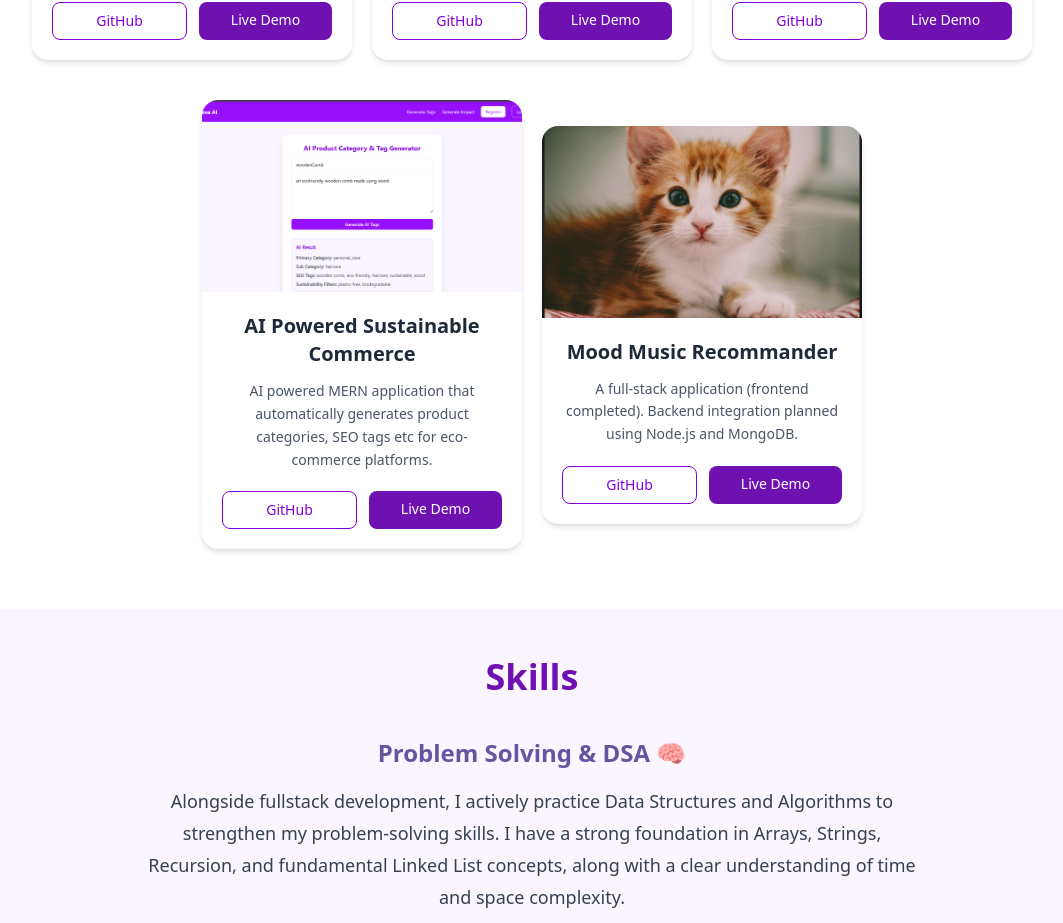
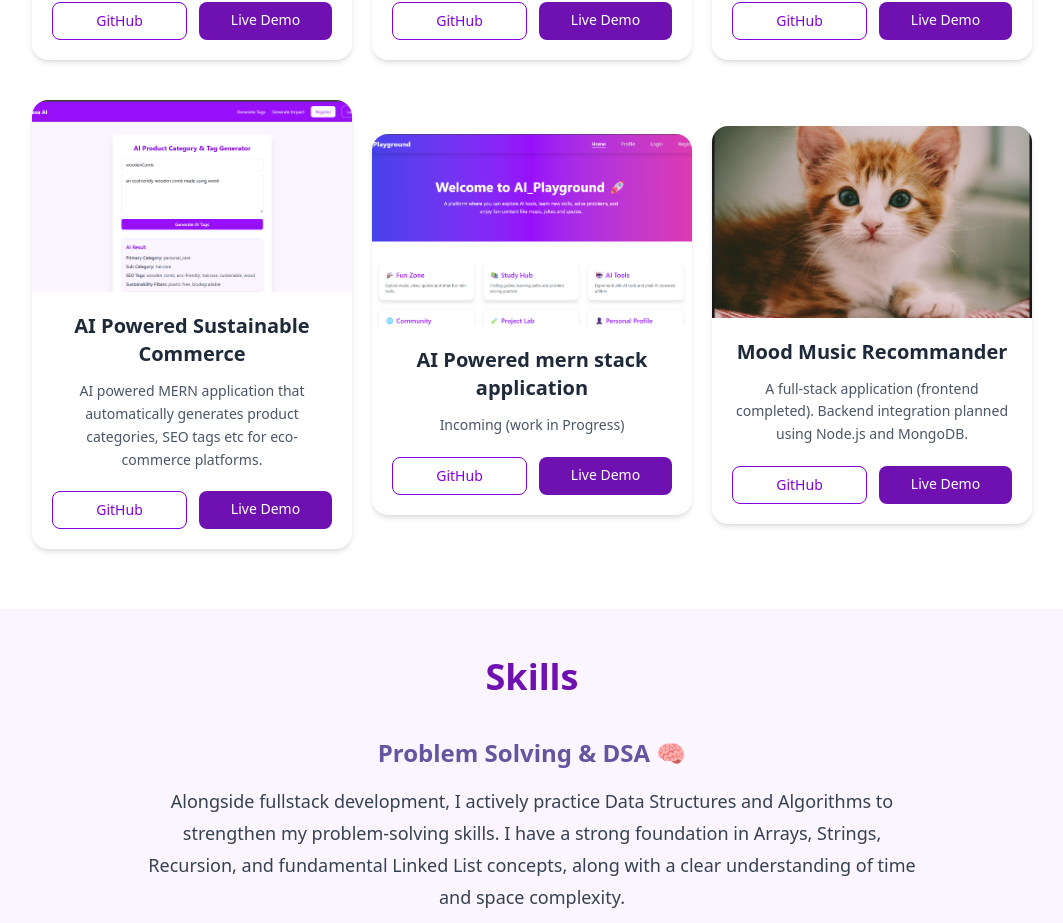
Before and after one commit to bhagyashreepawar1618/Portfolio, a React (Vite) app: page / in a window 1280 px wide. Shown: the part 2020-2943 px from the top of the page, without its empty margins (108-1171 px from the left). Built offline with nearby package versions, Linux system fonts and the light colour scheme.

Commit message:
added ai playgroubd project card

```diff
--- a/src/Layoutcomponents/Project/projectlayout/fullstack/FullstackProjects.jsx
+++ b/src/Layoutcomponents/Project/projectlayout/fullstack/FullstackProjects.jsx
@@ -5,6 +5,7 @@ import incoming from '../../../../assets/incoming.png';
 import yt from '../../../../assets/fullstack/newytclone.png';
 import aiProject from '../../../../assets/fullstack/aiProject.png';
 import golf from '../../../../assets/fullstack/golf.png';
+import aiplayground from '../../../../assets/fullstack/aiplayground.png';
 function FullstackProjects() {
   return (
     <>
@@ -50,6 +51,14 @@ function FullstackProjects() {
             />
 
             <Card
+              image={aiplayground}
+              cardName="AI Powered mern stack application"
+              projectInfo="Incoming (work in Progress)"
+              githublink="https://github.com/bhagyashreepawar1618/AI_PLAYGROUND"
+              liveDemoLink="#"
+            />
+
+            <Card
               image={incoming}
               cardName="Mood Music Recommander"
               projectInfo="A full-stack  application (frontend completed). Backend integration planned using Node.js and MongoDB."
```
Also changed, not shown: src/assets/fullstack/aiplayground.png (added).
